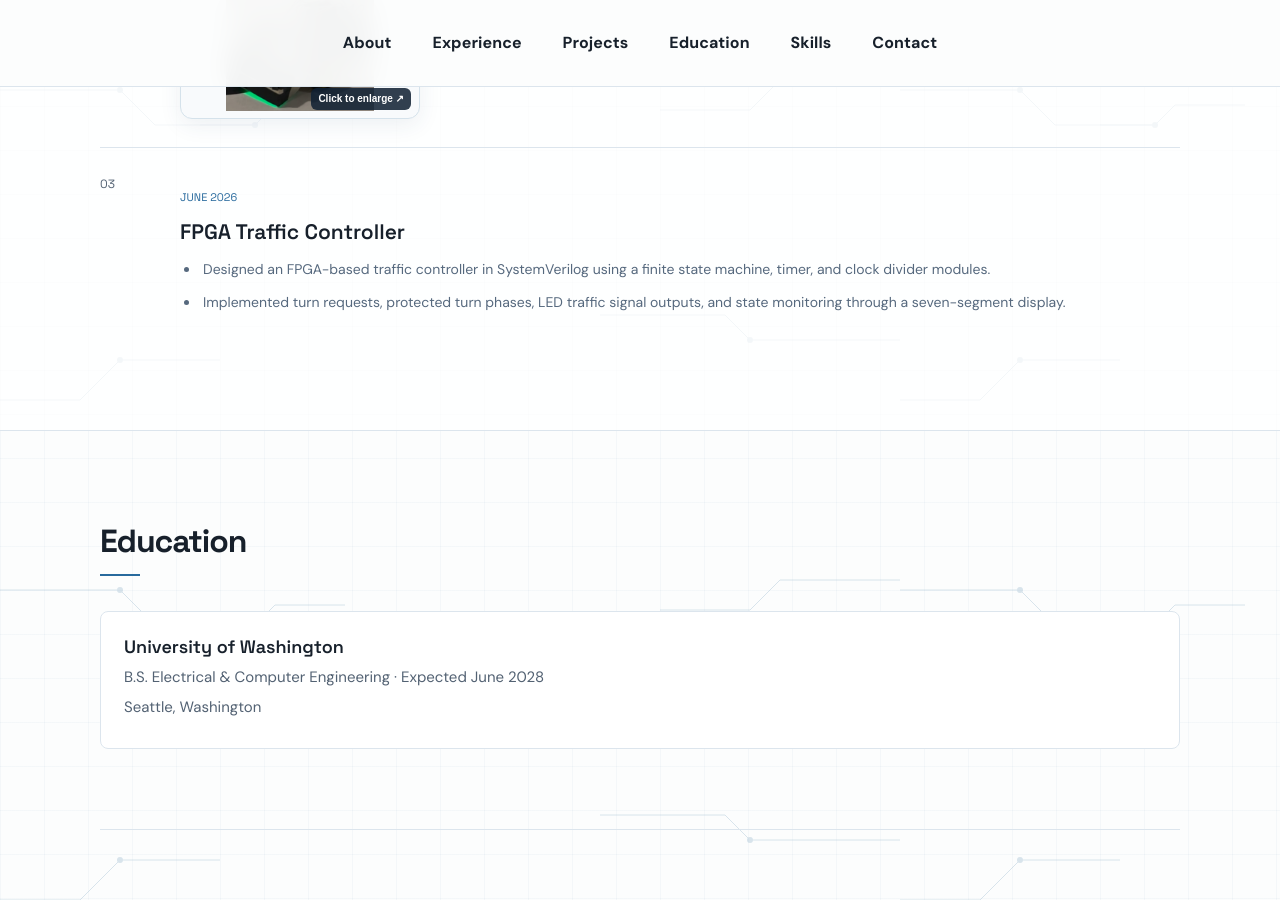
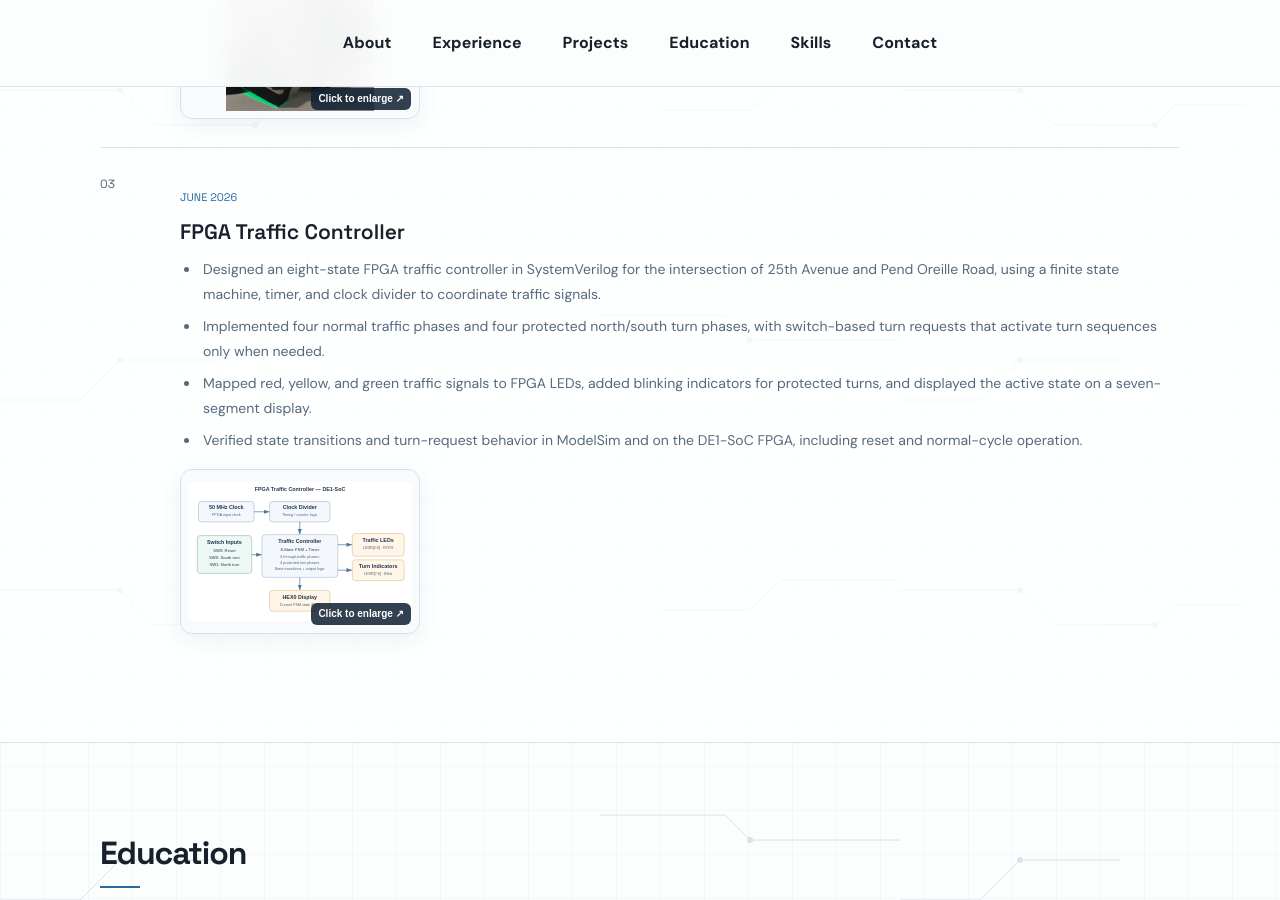
Before and after one commit to AdityaManivel/AdityaManivel.github.io, a Jekyll site: the page index.html, which Jekyll copies as it is, in a window 1280 px wide and 900 px high, scrolled down 6494 px. Built offline with Jekyll 4.4.1, drawn with Linux system fonts in a browser that asks for light colours.

Commit message:
Expand FPGA traffic controller project and add compact block diagram

```diff
--- a/index.html
+++ b/index.html
@@ -139,7 +139,7 @@
           <article class="project reveal"><div class="project-num">01</div><div><p class="project-type">SEPTEMBER 2026</p><h3>AI Classifier</h3><ul class="project-bullets"><li>Developed a real-time hand-gesture classification system using an AI-capable Arduino UNO Q, USB camera, Python, OpenCV, and a MobileNetV2-based transfer-learning model.</li><li>Used an online dataset, achieving 86.56% test-set accuracy with the INT8 implementation. Deployed the model using Edge Impulse.</li></ul><div class="project-photo-gallery"><button class="husky-photo-button project-photo-button" type="button" data-lightbox-open data-image-src="assets/Screenshot%202026-10-28%20152015.png" data-image-alt="Edge Impulse quantized model validation results and confusion matrix" aria-label="Enlarge AI classifier model results"><img src="assets/Screenshot%202026-10-28%20152015.png" alt="Edge Impulse AI classifier model results" loading="lazy"><span class="photo-hint">Click to enlarge ↗</span></button></div></div></article>
 
           <article class="project reveal"><div class="project-num">02</div><div><p class="project-type">NOVEMBER 2025 – DECEMBER 2025</p><h3>Line-Following Robot</h3><ul class="project-bullets"><li>Designed a custom light-sensing PCB in KiCad for an Arduino-based autonomous line-following robot, integrating LEDs, photoresistors, resistors, and header connections.</li><li>Completed schematic design, PCB layout, routing, and design-rule checks before fabrication, then assembled the board using through-hole soldering.</li><li>Integrated the sensing PCB with the robot’s motors and control electronics. Adjusted sensor placement and added a light shield to reduce ambient-light interference.</li><li>Tested sensor readings and tuned PID control parameters to improve turning behavior and enable the robot to navigate a black-line track autonomously.</li></ul><div class="project-photo-gallery"><button class="husky-photo-button project-photo-button" type="button" data-lightbox-open data-image-src="Robot.png" data-image-alt="Completed autonomous line-following robot" aria-label="Enlarge line-following robot photo"><img src="Robot.png" alt="Completed autonomous line-following robot" loading="lazy"><span class="photo-hint">Click to enlarge ↗</span></button></div></div></article>
-          <article class="project reveal"><div class="project-num">03</div><div><p class="project-type">JUNE 2026</p><h3>FPGA Traffic Controller</h3><ul class="project-bullets"><li>Designed an FPGA-based traffic controller in SystemVerilog using a finite state machine, timer, and clock divider modules.</li><li>Implemented turn requests, protected turn phases, LED traffic signal outputs, and state monitoring through a seven-segment display.</li></ul></div></article>
+          <article class="project reveal"><div class="project-num">03</div><div><p class="project-type">JUNE 2026</p><h3>FPGA Traffic Controller</h3><ul class="project-bullets"><li>Designed an eight-state FPGA traffic controller in SystemVerilog for the intersection of 25th Avenue and Pend Oreille Road, using a finite state machine, timer, and clock divider to coordinate traffic signals.</li><li>Implemented four normal traffic phases and four protected north/south turn phases, with switch-based turn requests that activate turn sequences only when needed.</li><li>Mapped red, yellow, and green traffic signals to FPGA LEDs, added blinking indicators for protected turns, and displayed the active state on a seven-segment display.</li><li>Verified state transitions and turn-request behavior in ModelSim and on the DE1-SoC FPGA, including reset and normal-cycle operation.</li></ul><div class="project-photo-gallery"><button class="husky-photo-button project-photo-button" type="button" data-lightbox-open data-image-src="assets/fpga-traffic-controller-block-diagram.svg" data-image-alt="FPGA traffic controller block diagram with clock divider, FSM, switches, LED outputs, and HEX0 display" aria-label="Enlarge FPGA traffic controller block diagram"><img src="assets/fpga-traffic-controller-block-diagram.svg" alt="FPGA traffic controller block diagram" loading="lazy"><span class="photo-hint">Click to enlarge ↗</span></button></div></div></article>
         </div>
       </div>
     </section>
```
